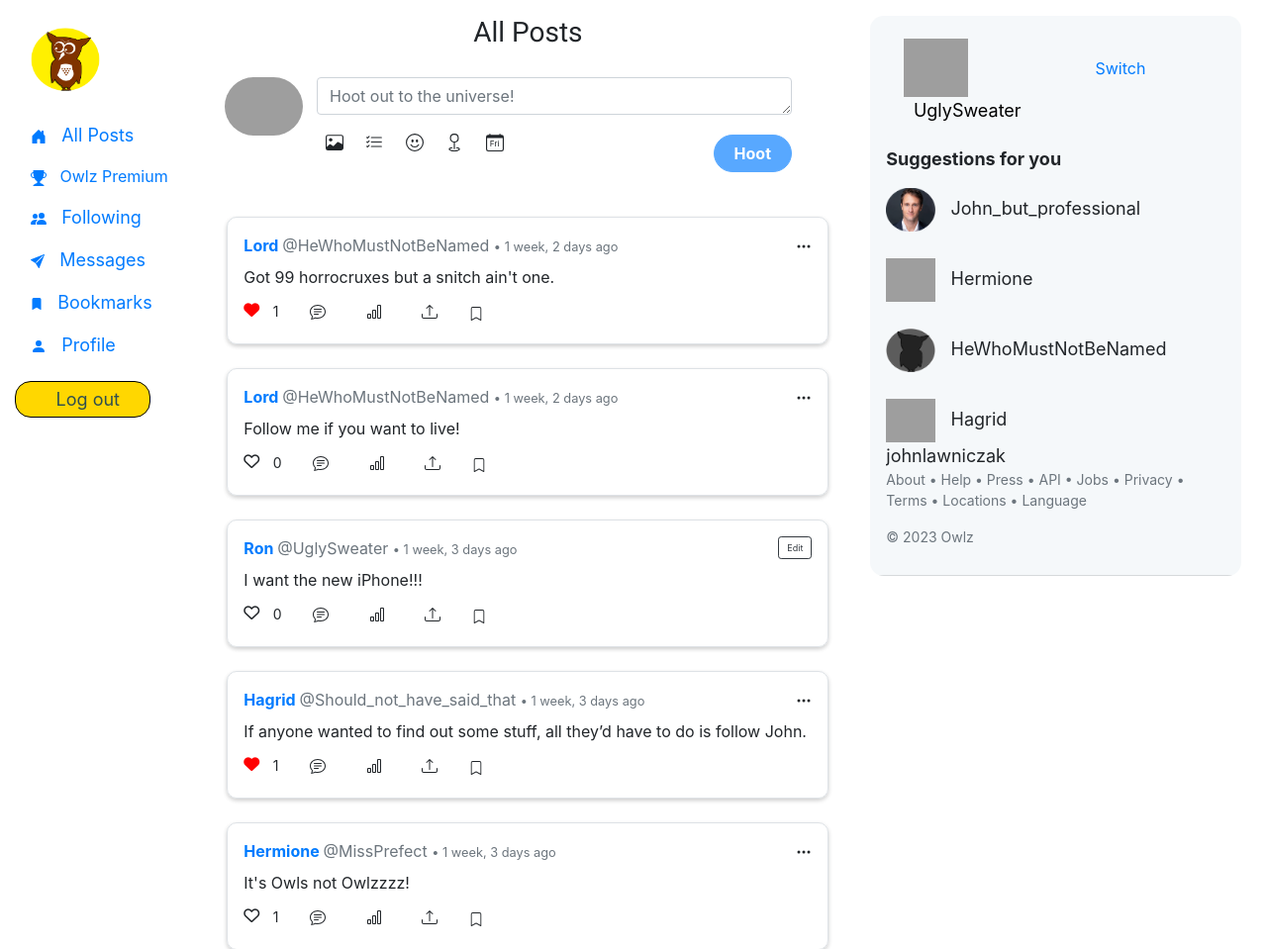
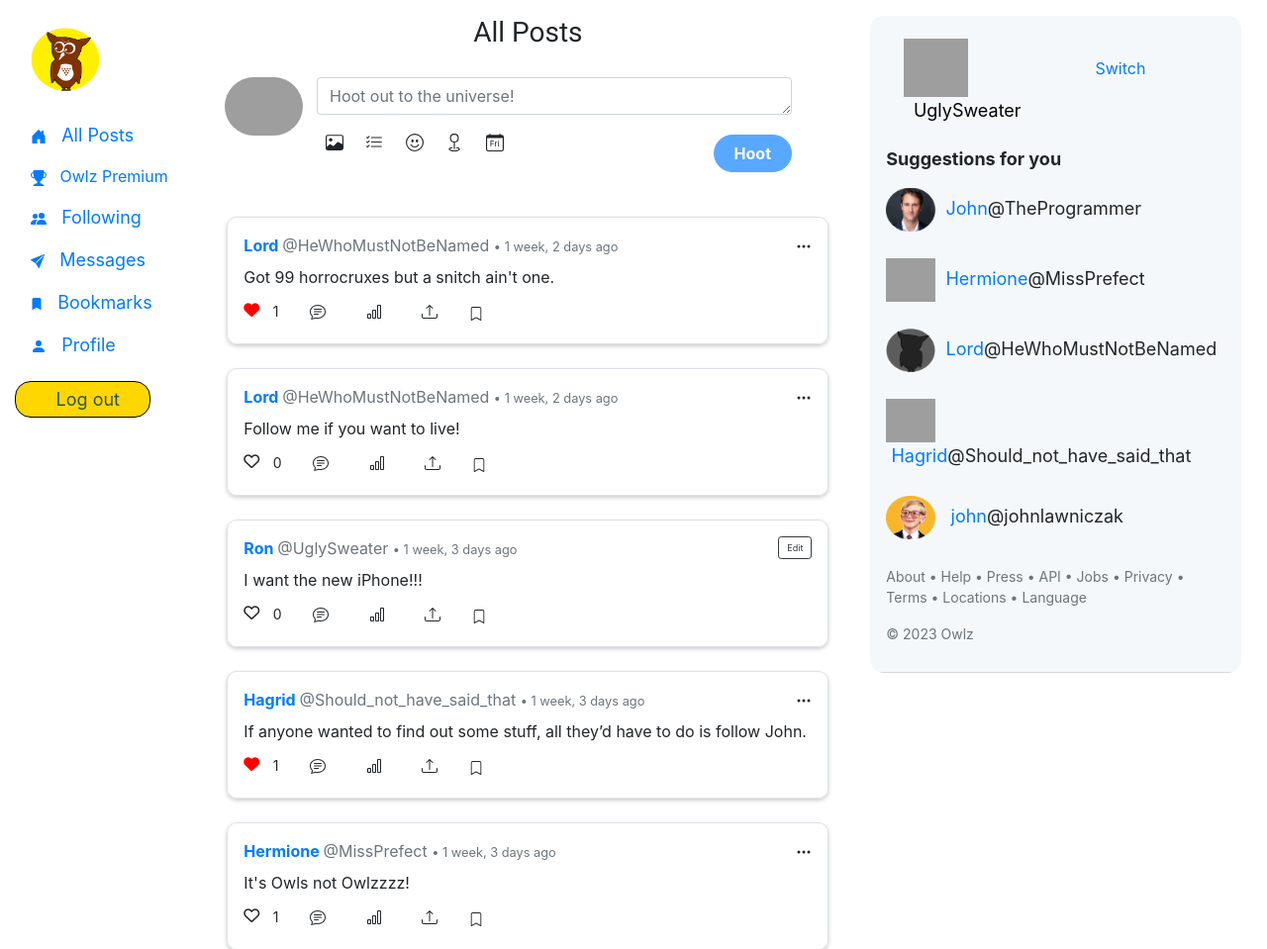
Before and after one commit to the-vegetarian-vampire/Owlz-Network, a Django app: page / in a window 1280 px wide. Shown: the top 959 px of the page at 99% size. Run offline with Django 3.2, Linux system fonts and the light colour scheme; a user stored in the database is signed in; data comes from the database, SQL or seed files in the repository; both versions use the stored data as it was after the commit; some libraries are stand-ins or nearby versions; grey boxes are pictures that could not be loaded.

Commit message:
General Update

```diff
--- a/project4/network/models.py
+++ b/project4/network/models.py
@@ -1,5 +1,6 @@
 from django.contrib.auth.models import AbstractUser
 from django.db import models
+import random
 
 
 class User(AbstractUser):
--- a/project4/network/templates/network/index.html
+++ b/project4/network/templates/network/index.html
@@ -9,13 +9,18 @@
 <div class="card mb-4" style="padding-bottom: 1rem; border-radius: 0; border: none">
     <div class="row no-gutters">
         <div class="col-sm-2" style="padding: .0rem .85rem .85rem;">
+             <!--Profile pics per created accounts-->
             <img class="card-img" style="border-radius: 999px;" alt="profile picture" width="25px"
-                 src="{% if user.username == 'johnlawniczak' %}{% static 'network/prof-images/john-2.png' %}
-                {% else %}
-                 {% if user.username == 'UglySweater' %}{% static 'network/prof-images/ron.png' %}
-                 {% else %}
-                 {% static 'network/images/owl-silhouette.png' %}
-                 {% endif %}{% endif %}">
+            src="{% if user.username == 'johnlawniczak' %}{% static 'network/prof-images/john-2.png' %}
+            {% elif user.username == 'TheProgrammer' %}{% static 'network/prof-images/john-1.png' %}
+            {% elif user.username == 'MissPrefect' %}{% static 'network/prof-images/Hermione.png' %}
+            {% elif user.username == 'UglySweater' %}{% static 'network/prof-images/ron.png' %}
+            {% elif user.username == 'Should_not_have_said_that' %}{% static 'network/prof-images/Hagrid.png' %}
+            {% elif user.first_name == 'Harry' %}{% static 'network/prof-images/harry.png' %}
+            {% else %}
+            {% static 'network/images/owl-silhouette.png' %}
+            {% endif %}">
+            <span class="user" style="align-content: flex-end; margin-left: 10px; margin-right: 5px;">
         </div>
 
         <!--text area for new 'hoot'-->
--- a/project4/network/templates/network/layout.html
+++ b/project4/network/templates/network/layout.html
@@ -113,15 +113,13 @@
                         <!--Profile pics per created accounts-->
                             <img alt="profile picture" height="59" width="65px" href="{% url 'index' %}"
                             src="{% if user.username == 'johnlawniczak' %}{% static 'network/prof-images/john-2.png' %}
-                             {% else %}
-                             {% if user.username == 'MissPrefect' %}{% static 'network/prof-images/Hermione.png' %}
-                             {% else %}
-                             {% if user.username == 'UglySweater' %}{% static 'network/prof-images/ron.png' %}
-                             {% else %}
-                             {% if user.username == 'Should_not_have_said_that' %}{% static 'network/prof-images/Hagrid.png' %}
+                            {% elif user.username == 'MissPrefect' %}{% static 'network/prof-images/Hermione.png' %}
+                            {% elif user.username == 'UglySweater' %}{% static 'network/prof-images/ron.png' %}
+                            {% elif user.username == 'Should_not_have_said_that' %}{% static 'network/prof-images/Hagrid.png' %}
+                            {% elif user.first_name == 'Harry' %}{% static 'network/prof-images/harry.png' %}
                             {% else %}
                             {% static 'network/images/owl-silhouette.png' %}
-                             {% endif %}{% endif %}{% endif %}{% endif %}">
+                            {% endif %}">
                              <span class="user" style="align-content: flex-end; margin-left: 10px; margin-right: 5px;">{{ user.username }}</span>
                             </a>
                     </div>
@@ -129,29 +127,44 @@
                     <!--Profile 1-->
                     <div>
                         <img height="44" width="50" src="{% static 'network/prof-images/john-1.png' %}" alt="icon"/>
-                        <span style="align-content: flex-end">&nbsp; John_but_professional</span>
+                        <span style="align-content: flex-end">&nbsp;<a href="{% url 'profile' 'TheProgrammer' %}">John</a>@TheProgrammer</span>
                     </div>
                     <br>
                     <!--Profile 2-->
                     <div>
                         <img height="44" width="50" src="{% static 'network/prof-images/Hermione.png' %}" alt="icon" />
-                        <span style="align-content: flex-end">&nbsp; Hermione</span>
+                        <span style="align-content: flex-end">&nbsp;<a href="{% url 'profile' 'MissPrefect' %}">Hermione</a>@MissPrefect</span>
                     </div>
                     <br>
                     <!--Profile 3-->
                     <div>
                         <img height="44" width="50" src="{% static 'network/images/owl-silhouette.png' %}" alt="icon"/>
-                        <span style="align-content: flex-end">&nbsp; HeWhoMustNotBeNamed</span>
+                        <span style="align-content: flex-end">&nbsp;<a href="{% url 'profile' 'HeWhoMustNotBeNamed' %}">Lord</a>@HeWhoMustNotBeNamed</span>
                     </div>
                     <br>
                     <!--Profile 4-->
                     <div>
                         <img height="44" width="50" src="{% static 'network/prof-images/Hagrid.png' %}" alt="icon"/>
-                        <span style="align-content: flex-end">&nbsp; Hagrid</span>
+                        <span style="align-content: flex-end">&nbsp;<a href="{% url 'profile' 'Should_not_have_said_that' %}">Hagrid</a>@Should_not_have_said_that</span>
                     </div>
+                    <br>
+                    <!--Random Profile-->
+                    <div>
                         {% if random_profile %}
-                          {{ random_profile }}
+                        <!--Profile pics per created accounts-->
+                        <img alt="profile picture" height="44" width="50px" href="{% url 'index' %}"
+                             src="{% if random_profile.username == 'johnlawniczak' %}{% static 'network/prof-images/john-2.png' %}
+                             {% elif random_profile.username == 'TheProgrammer' %}{% static 'network/prof-images/john-1.png' %}
+                             {% elif random_profile.first_name == 'Hermione' %}{% static 'network/prof-images/Hermione.png' %}
+                             {% elif random_profile.first_name == 'Ron' %}{% static 'network/prof-images/ron.png' %}
+                             {% elif random_profile.first_name == 'Hagrid' %}{% static 'network/prof-images/Hagrid.png' %}
+                             {% elif random_profile.first_name == 'Harry' %}{% static 'network/prof-images/harry.png' %}
+                             {% else %}
+                             {% static 'network/images/owl-silhouette.png' %}
+                             {% endif %}">
+                        <span style="align-content: flex-end">&nbsp; <a href="{% url 'profile' random_profile %}">{{ random_profile.first_name }}</a>@{{ random_profile }}</span>
                         {% endif %}
+                    </div>
                     <br>
                     <!--Bottom text-->
                     <div>
--- a/project4/network/views.py
+++ b/project4/network/views.py
@@ -27,9 +27,9 @@ def index(request):
         page_number = request.GET.get('page', 1)
         page_posts = paginator.get_page(page_number)
 
-         # Get Random User
-        user_profile = User.objects.all()
-        random_profile= random.choice(user_profile)
+        # Get Random User per Layout HTML
+        all_profiles = User.objects.all()
+        random_profile = random.choice(all_profiles)
         """
         # remove bookmark
         data = Post.objects.get(pk=id)
@@ -42,6 +42,7 @@ def index(request):
             "all_posts": all_posts,
             "page_posts": page_posts,
             "random_profile": random_profile,
+            "all_profiles": all_profiles,
              # "remove_bookmark": remove_bookmark,
              # "add_bookmark": add_bookmark,
         })
@@ -108,9 +109,14 @@ def following(request):
     paginator = Paginator(posts, 10)
     page_number = request.GET.get('page')
     page_posts = paginator.get_page(page_number)
+    # Get Random User per Layout HTML
+    all_profiles = User.objects.all()
+    random_profile = random.choice(all_profiles)
     return render(request, "network/following.html", {
         "page_posts": page_posts,
-        "followed_users": followed_users
+        "followed_users": followed_users,
+        "all_profiles": all_profiles,
+        "random_profile": random_profile,
 })
 
 def profile(request, username):
@@ -133,8 +139,15 @@ def profile(request, username):
     paginator = Paginator(user_posts, 10)
     page_number = request.GET.get('page')
     page_posts = paginator.get_page(page_number)
+    # Show Bookmarks
+    # user = request.user
+    # bookmarks = user.bookmarks.all().order_by("-time")
+    # Show All Followers and All Following
     show_all_followers = user_profile.followers.all()
     show_all_following = user_profile.following.all()
+    # Get Random User per Layout HTML
+    all_profiles = User.objects.all()
+    random_profile = random.choice(all_profiles)
     return render(request, "network/profile.html", {
         "user_profile": user_profile,
         "user_posts": user_profile.posts.order_by("-time").all(),
@@ -142,6 +155,9 @@ def profile(request, username):
         "following_profile": curr_user_follows_this_profile,
         "show_all_followers": show_all_followers,
         "show_all_following": show_all_following,
+        "all_profiles": all_profiles,
+        "random_profile": random_profile,
+        #"bookmarks": bookmarks,
     })
 
 def edit_hoot(request, post_id):
@@ -205,12 +221,23 @@ def display_bookmarks(request):
     paginator = Paginator(bookmarks, 10)
     page_number = request.GET.get('page', 1)
     page_posts = paginator.get_page(page_number)
+    # Get Random User per Layout HTML
+    all_profiles = User.objects.all()
+    random_profile = random.choice(all_profiles)
     return render(request, "network/bookmarks.html", {
         "bookmarks": bookmarks,
         "paginator": paginator,
         "page_number": page_number,
         "page_posts": page_posts,
+        "all_profiles": all_profiles,
+        "random_profile": random_profile,
     })
 
 def inbox_messages(request):
-    return render(request, "network/messages.html")
+    # Get Random User per Layout HTML
+    all_profiles = User.objects.all()
+    random_profile = random.choice(all_profiles)
+    return render(request, "network/messages.html", {
+        "all_profiles": all_profiles,
+        "random_profile": random_profile,
+    })
```
Also changed, not shown: project4/network/templates/network/profile.html (+16 -9 lines), project4/db.sqlite3. Lines whose indentation alone changed are shown as unchanged.
